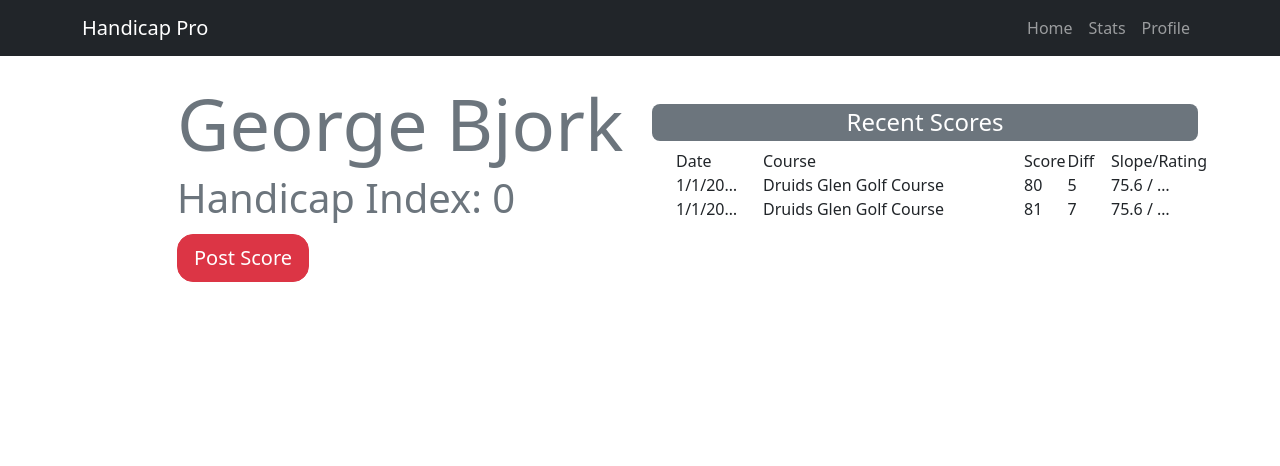
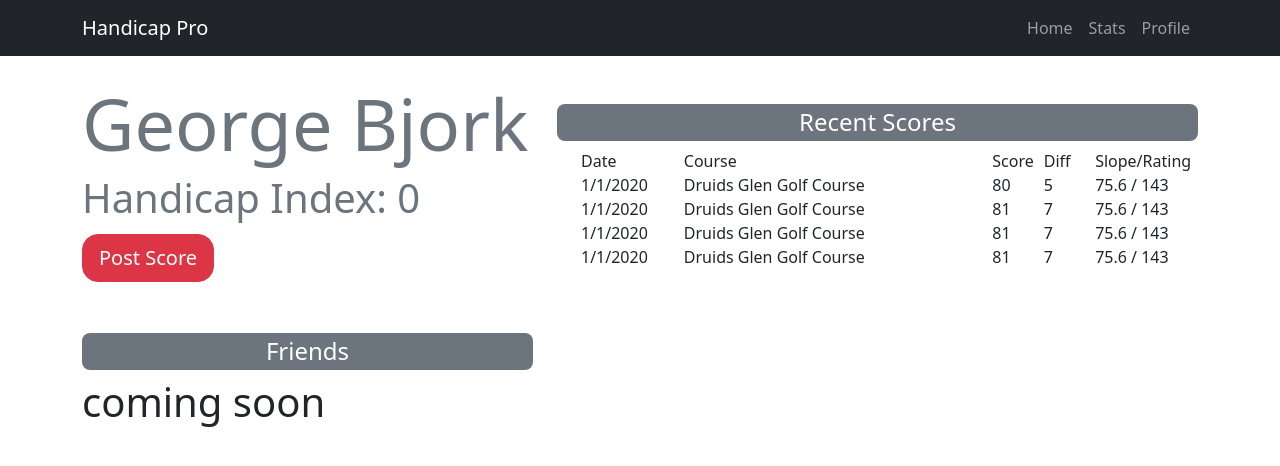
Before and after one commit to georgebjork/handicap-pro, a React (Create React App) app: page / in a window 1280 px wide. Shown: the top 466 px of the page. Built offline with nearby package versions, Linux system fonts and the light colour scheme.

Commit message:
friends column for potential update

```diff
--- a/src/App.css
+++ b/src/App.css
@@ -48,3 +48,12 @@
   font-size: 1.5rem;
   border-radius: 0.5rem;
 }
+
+#friendsContainer{
+  border-radius: 0.5rem;
+
+}
+
+#friendsText{
+  font-size: 1.5rem;
+}
--- a/src/Components/Home.js
+++ b/src/Components/Home.js
@@ -17,7 +17,6 @@ class Home extends Component {
                     <Container>
                         <Row>
 
-                            <Col md={1}></Col>
                             <Col md={5} xs={12}  className="mt-4">
                                 <h3 class=" display-2 text-muted" align="left">George Bjork </h3>
                                 <h3 class="text-muted display-6" align="left">Handicap Index: {handicap}</h3>
@@ -26,7 +25,7 @@ class Home extends Component {
                             </Col>
 
 
-                            <Col md={6} xs={12} align="center" className="mt-5 mb-3">
+                            <Col md={7} xs={12} align="center" className="mt-5 mb-3">
 
                                 <RecentScores />
 
@@ -35,7 +34,17 @@ class Home extends Component {
                         </Row>
 
                         <Row>
-                            {/* <RecentScores /> */}
+                            <Col md={5} xs={12}>
+                                <Container id="friendsContainer" className="bg-secondary mt-5">
+                                    <h3 id="friendsText" class="display-6 p-1 text-white" align="center"> Friends </h3>
+                                </Container>
+                            </Col>
+                        </Row>
+
+                        <Row>
+                            <Col>
+                                <h1>coming soon</h1>
+                            </Col>
                         </Row>
                     </Container>
 
--- a/src/Components/RecentScores.js
+++ b/src/Components/RecentScores.js
@@ -1,6 +1,6 @@
 import React, { Component } from 'react'
 
-import { Container, Row, Col } from 'react-bootstrap'
+import { Container, Row, Col, } from 'react-bootstrap'
 import ScoreList from './ScoreList';
 
 class RecentScores extends Component {
@@ -27,6 +27,7 @@ class RecentScores extends Component {
                     {/* this will output a list of the 10 most recent scores */}
                     <ScoreList />
 
+
                 </Container>
 
             </div>
--- a/src/Components/ScoreList.js
+++ b/src/Components/ScoreList.js
@@ -21,7 +21,23 @@ function ScoreList() {
             diff: 7,
             rating: 75.6,
             slope: 143
-        }
+        },
+        {
+            date: "1/1/2020",
+            course: "Druids Glen Golf Course",
+            score: 81,
+            diff: 7,
+            rating: 75.6,
+            slope: 143
+        },
+        {
+            date: "1/1/2020",
+            course: "Druids Glen Golf Course",
+            score: 81,
+            diff: 7,
+            rating: 75.6,
+            slope: 143
+        },
 
     ];
     //
```
